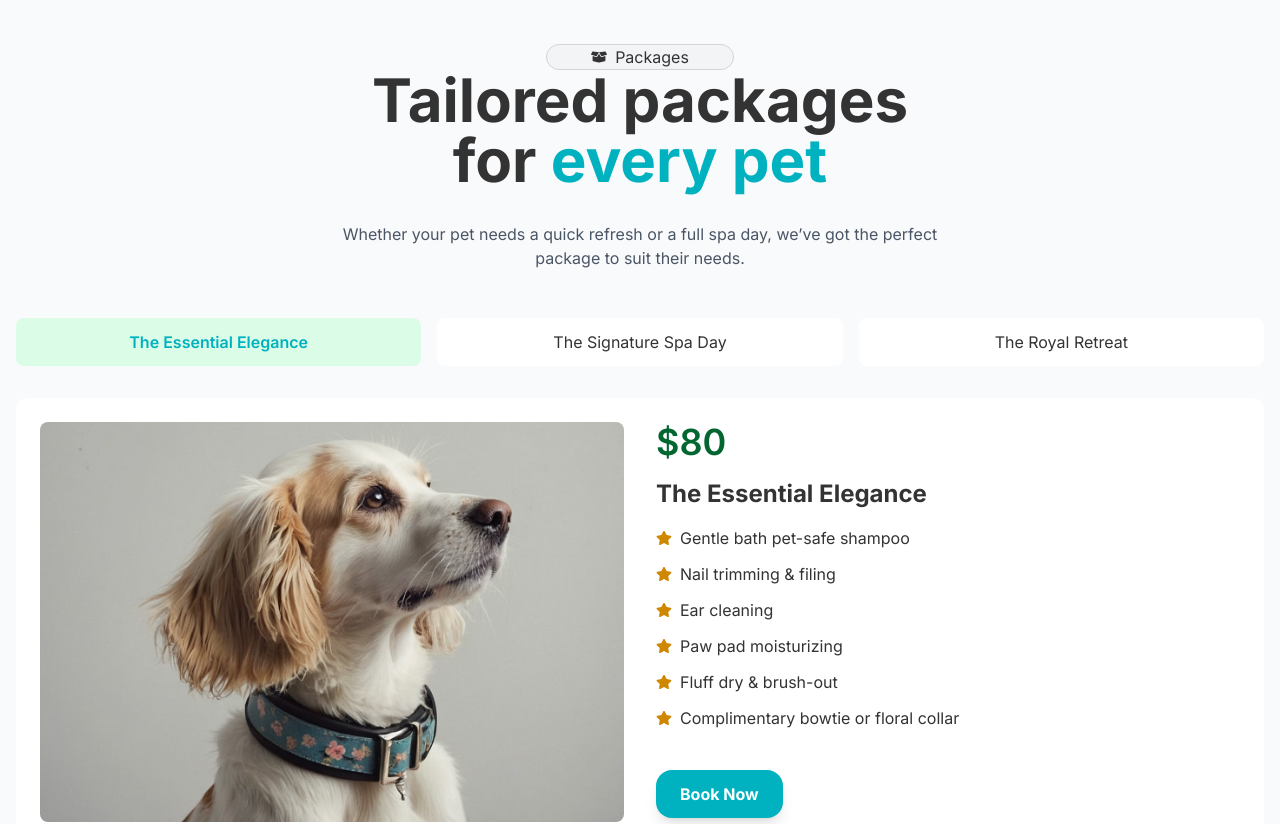
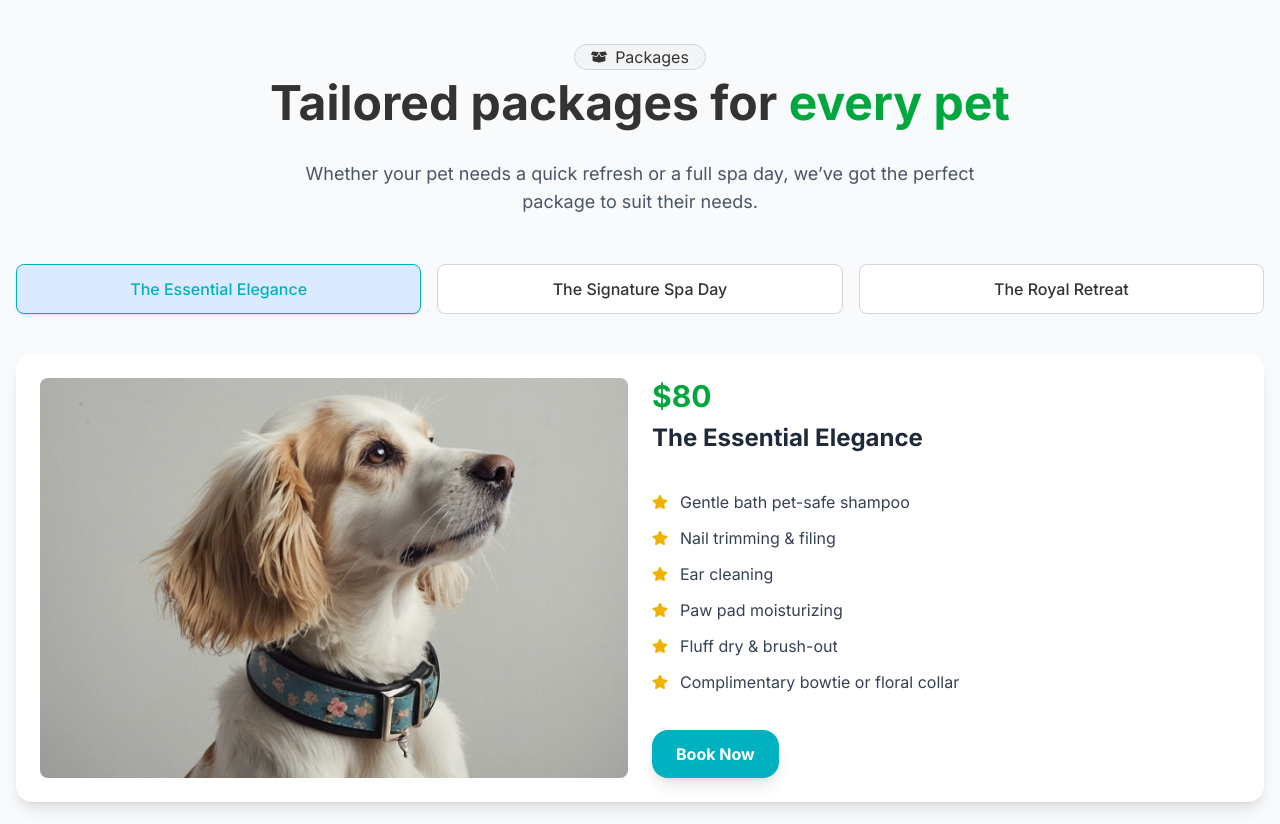
Before and after one commit to LamNDQ/Groomify, a Next.js app: page / in a window 1280 px wide. Shown: the part 2300-3124 px from the top of the page. Built offline with nearby package versions, Linux system fonts and the light colour scheme.

Commit message:
Update UI

```diff
--- a/src/app/home/Packages.js
+++ b/src/app/home/Packages.js
@@ -1,4 +1,4 @@
-
+'use client';
 
 import { useState, useEffect } from "react";
 import Image from "next/image";
@@ -48,13 +48,12 @@ const packages = [
             "Hand-blown dry for a fluffy finish",
             "Custom accessory of your choice",
         ],
-    }
+    },
 ];
 
 export default function Packages() {
     const [activePackage, setActivePackage] = useState('essential');
 
-    // Show first package by default
     useEffect(() => {
         setActivePackage('essential');
     }, []);
@@ -65,74 +64,76 @@ export default function Packages() {
                 <Tag
                     icon={FaBoxOpen}
                     text="Packages"
-                    className="w-[15%] mx-auto text-center"
+                    className="w-fit mx-auto text-center"
                 />
-                <h2 className="text-6xl text-center mb-8 w-[50%] mx-auto font-bold">
-                    Tailored packages for <span className="span-color">every pet</span>
+                <h2 className="text-4xl sm:text-5xl text-center mb-6 font-bold leading-snug">
+                    Tailored packages for <span className="text-green-600">every pet</span>
                 </h2>
-                <p className="text-gray-600 text-center mb-12 w-[50%] mx-auto">
+                <p className="text-gray-600 text-center mb-12 max-w-2xl mx-auto text-lg">
                     Whether your pet needs a quick refresh or a full spa day, we’ve got the perfect package to suit their needs.
                 </p>
 
-                {/* Package Tabs */}
-                <div className="grid grid-cols-1 md:grid-cols-3 justify-center gap-4 mb-8">
+                {/* Tabs */}
+                <div className="grid grid-cols-1 sm:grid-cols-3 gap-4 mb-10">
                     {packages.map((pkg) => (
                         <button
                             key={pkg.id}
                             onClick={() => setActivePackage(pkg.id)}
-                            className={`px-6 py-3 rounded-lg transition-all
+                            className={`w-full px-5 py-3 rounded-lg font-medium border transition-all duration-200
                 ${activePackage === pkg.id
-                                    ? 'bg-green-100 text-[var(--first-color)] font-semibold'
-                                    : 'bg-white hover:bg-gray-50'}`}
+                                    ? 'bg-blue-100 border-[var(--first-color)] text-[var(--first-color)] shadow'
+                                    : 'bg-white border-gray-300 hover:border-[var(--first-color)] hover:bg-gray-50'}`}
                         >
                             {pkg.name}
                         </button>
                     ))}
                 </div>
 
-                {/* Package Cards */}
-                <div className="grid md:grid-cols-1 gap-8">
+                {/* Package Card */}
+                <div className="space-y-8">
                     {packages.map((pkg) => (
                         <div
                             key={pkg.id}
-                            className={`bg-white rounded-xl p-6
+                            className={`bg-white rounded-2xl shadow-lg p-6 transition-all duration-300 ease-in-out
                 ${activePackage === pkg.id ? 'block' : 'hidden'}`}
                         >
-                            <div className="grid md:grid-cols-2 gap-8 transition-all duration-300 ease-in-out">
-                                <div className="relative h-[400px]">
+                            <div className="grid grid-cols-1 md:grid-cols-2 gap-6">
+                                <div className="relative h-[300px] sm:h-[400px] rounded-lg overflow-hidden">
                                     <Image
                                         src={pkg.image}
                                         alt={pkg.name}
                                         fill
-                                        className="object-cover rounded-lg"
+                                        className="object-cover"
                                         priority
                                     />
                                 </div>
 
-                                <div className="space-y-4">
+                                <div className="flex flex-col justify-between">
                                     <div>
-                                        <span className="text-green-800 text-4xl font-semibold">
+                                        <span className="text-green-600 text-3xl font-bold">
                                             ${pkg.price}
                                         </span>
-                                        <h3 className="text-2xl font-bold mt-4">
+                                        <h3 className="text-2xl font-bold mt-2 text-gray-800">
                                             {pkg.name}
                                         </h3>
                                     </div>
 
-                                    <ul className="space-y-3">
+                                    <ul className="mt-6 space-y-3 text-gray-700 text-base">
                                         {pkg.features.map((feature, index) => (
-                                            <li key={index} className="flex items-center gap-2">
-                                                <FaStar className="text-yellow-600 w-4 h-4" />
+                                            <li key={index} className="flex items-start gap-3">
+                                                <FaStar className="text-yellow-500 mt-1" />
                                                 <span>{feature}</span>
                                             </li>
                                         ))}
                                     </ul>
 
+                                    <div className="mt-6">
                                         <Button
                                             text="Book Now"
                                             href="#book"
-                                        className="button mt-6 inline-block"
+                                            className="button inline-block"
                                         />
+                                    </div>
                                 </div>
                             </div>
                         </div>
```
Lines whose indentation alone changed are shown as unchanged.
